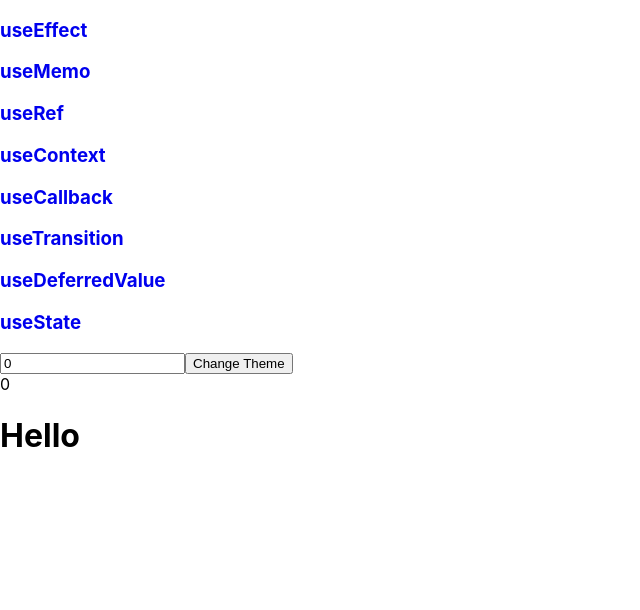
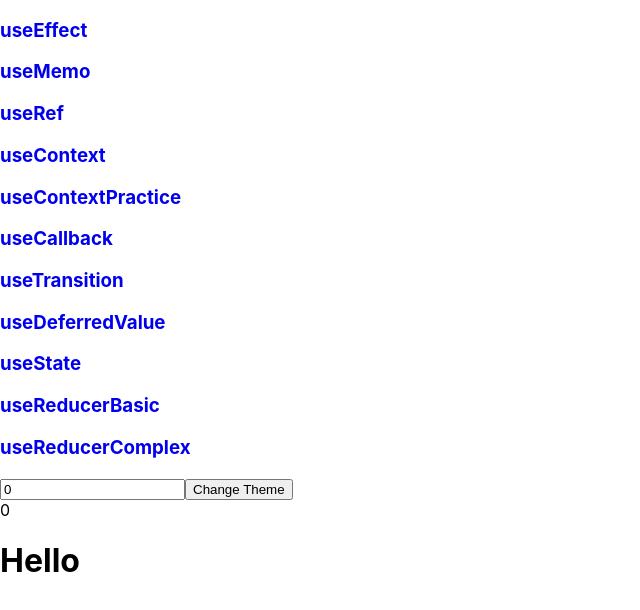
Before and after one commit to LikhithRaju0501/React-hooks, a React (Create React App) app: page /use-memo in a window 1280 px wide. Shown: the top 610 px of the page, without its empty margins (0-640 px from the left). Built offline with nearby package versions, Linux system fonts and the light colour scheme.

Commit message:
useReducer

```diff
--- /dev/null
+++ b/src/ExplainUseContext.js/Practice/ThemeChildPractice.js
@@ -0,0 +1,22 @@
+import React from "react";
+import {
+  useThemePractice,
+  useThemeUpdatePractice,
+} from "./ThemeProviderPractice";
+
+const ThemeChildPractice = () => {
+  const darkTheme = useThemePractice();
+  const darkThemeUpdate = useThemeUpdatePractice();
+  const themeStyle = {
+    backgroundColor: darkTheme && "black",
+    color: darkTheme && "white",
+  };
+  return (
+    <>
+      <button onClick={darkThemeUpdate}>Toggle Theme</button>
+      <div style={themeStyle}>ChildState</div>
+    </>
+  );
+};
+
+export default ThemeChildPractice;
--- /dev/null
+++ b/src/ExplainUseContext.js/Practice/ThemeProviderPractice.js
@@ -0,0 +1,24 @@
+import React, { useState, useContext, createContext } from "react";
+
+const ThemeContextPractice = createContext();
+const ThemeContextUpdatePractice = createContext();
+
+export const useThemePractice = () => useContext(ThemeContextPractice);
+export const useThemeUpdatePractice = () =>
+  useContext(ThemeContextUpdatePractice);
+
+const ThemeProviderPractice = ({ children }) => {
+  const [dark, setDark] = useState(true);
+  const toggleTheme = () => {
+    setDark((prevValue) => !prevValue);
+  };
+  return (
+    <ThemeContextPractice.Provider value={dark}>
+      <ThemeContextUpdatePractice.Provider value={toggleTheme}>
+        {children}
+      </ThemeContextUpdatePractice.Provider>
+    </ThemeContextPractice.Provider>
+  );
+};
+
+export default ThemeProviderPractice;
--- /dev/null
+++ b/src/ExplainUseContext.js/Practice/index.js
@@ -0,0 +1,13 @@
+import React from "react";
+import ThemeProviderPractice from "./ThemeProviderPractice";
+import ThemeChildPractice from "./ThemeChildPractice";
+
+const PracticeUseContext = () => {
+  return (
+    <ThemeProviderPractice>
+      <ThemeChildPractice />
+    </ThemeProviderPractice>
+  );
+};
+
+export default PracticeUseContext;
--- a/src/ExplainUseMemo.js
+++ b/src/ExplainUseMemo.js
@@ -3,10 +3,12 @@ import React, { useState, useMemo } from "react";
 const ExplainUseMemo = () => {
   const [number, setNumber] = useState(0);
   const [dark, setDark] = useState(false);
-  const theme = {
-    backgroundColor: dark && "black",
-    color: dark && "white",
-  };
+  const theme = useMemo(() => {
+    return {
+      backgroundColor: dark && "black",
+      color: dark && "white",
+    };
+  }, [dark]);
   const slowFunction = (number) => {
     console.log("Calling slow number");
     for (let i = 0; i <= 1000000000; i++) {}
--- /dev/null
+++ b/src/ExplainUseReducer/ExplainUseReducerBasic.js
@@ -0,0 +1,36 @@
+import React, { useReducer } from "react";
+
+const ACTIONS = {
+  INCREMENT: "increment",
+  DECREMENT: "decrement",
+};
+
+const reducer = (state, action) => {
+  switch (action.type) {
+    case ACTIONS.INCREMENT:
+      return { ...state, count: state.count + 1 };
+    case ACTIONS.DECREMENT:
+      return { ...state, count: state.count - 1 };
+    default:
+      return state;
+  }
+};
+
+const ExplainUseReducerBasic = () => {
+  const [state, dispatch] = useReducer(reducer, { count: 0 });
+  const increment = () => {
+    dispatch({ type: ACTIONS.INCREMENT });
+  };
+  const decrement = () => {
+    dispatch({ type: ACTIONS.DECREMENT });
+  };
+  return (
+    <div>
+      <button onClick={increment}>+</button> <br />
+      {state?.count} <br />
+      <button onClick={decrement}>-</button> <br />
+    </div>
+  );
+};
+
+export default ExplainUseReducerBasic;
--- /dev/null
+++ b/src/ExplainUseReducer/ExplainUserReducerComplex.js
@@ -0,0 +1,59 @@
+import React, { useReducer, useState } from "react";
+import Todos from "./Todos";
+
+export const ACTIONS = {
+  ADD_TODO: "add_todo",
+  TOGGLE_TODO: "toggle_todo",
+  DELETE_TODO: "delete_todo",
+};
+
+const reducer = (todos, action) => {
+  console.log(todos, action);
+  switch (action.type) {
+    case ACTIONS.ADD_TODO:
+      return [...todos, newTodo(action?.payload?.name)];
+    case ACTIONS.TOGGLE_TODO:
+      return todos.map((todo) => {
+        if (todo.id === action?.payload?.id) {
+          return { ...todo, complete: !todo?.complete };
+        }
+        return todo;
+      });
+    case ACTIONS.DELETE_TODO:
+      return todos.filter((todo) => todo?.id !== action?.payload?.id);
+    default:
+      return todos;
+  }
+};
+
+const newTodo = (name) => {
+  return { id: Date.now(), name, complete: false };
+};
+
+const ExplainUserReducerComplex = () => {
+  const [todos, dispatch] = useReducer(reducer, []);
+  const [name, setName] = useState("");
+
+  const handleSubmit = (e) => {
+    e.preventDefault();
+    dispatch({ type: ACTIONS.ADD_TODO, payload: { name } });
+    setName("");
+  };
+
+  return (
+    <div>
+      <form onSubmit={handleSubmit}>
+        <input
+          type="text"
+          value={name}
+          onChange={(e) => setName(e?.target?.value)}
+        />
+      </form>
+      {todos.map((todo) => {
+        return <Todos key={todo?.id} todo={todo} dispatch={dispatch} />;
+      })}
+    </div>
+  );
+};
+
+export default ExplainUserReducerComplex;
--- /dev/null
+++ b/src/ExplainUseReducer/Todos.js
@@ -0,0 +1,29 @@
+import React from "react";
+import { ACTIONS } from "./ExplainUserReducerComplex";
+
+const Todos = ({ todo, dispatch }) => {
+  return (
+    <div>
+      <span style={{ color: todo?.complete ? "green" : "red" }}>
+        {todo?.name}
+        <button
+          onClick={() =>
+            dispatch({ type: ACTIONS.TOGGLE_TODO, payload: { id: todo?.id } })
+          }
+        >
+          Toggle
+        </button>
+        <button
+          onClick={() =>
+            dispatch({ type: ACTIONS.DELETE_TODO, payload: { id: todo?.id } })
+          }
+        >
+          Delete
+        </button>
+      </span>
+      <br /> <br />
+    </div>
+  );
+};
+
+export default Todos;
--- a/src/Navbar.js
+++ b/src/Navbar.js
@@ -16,6 +16,9 @@ const Navbar = () => {
       <Link to={"/use-context"} style={{ textDecoration: "none" }}>
         <h3>useContext</h3>
       </Link>
+      <Link to={"/use-context-practice"} style={{ textDecoration: "none" }}>
+        <h3>useContextPractice</h3>
+      </Link>
       <Link to={"/use-callback"} style={{ textDecoration: "none" }}>
         <h3>useCallback</h3>
       </Link>{" "}
@@ -28,6 +31,12 @@ const Navbar = () => {
       <Link to={"/use-state"} style={{ textDecoration: "none" }}>
         <h3>useState</h3>
       </Link>{" "}
+      <Link to={"/use-reducer-basic"} style={{ textDecoration: "none" }}>
+        <h3>useReducerBasic</h3>
+      </Link>
+      <Link to={"/use-reducer-complex"} style={{ textDecoration: "none" }}>
+        <h3>useReducerComplex</h3>
+      </Link>
       {/* <Link to={"/use-custom-hook"} style={{ textDecoration: "none" }}>
         <h3>Custom Hooks</h3>
       </Link> */}
--- a/src/index.js
+++ b/src/index.js
@@ -13,6 +13,9 @@ import ExplainUseCallback from "./ExplainUseCallback/ExplainUseCallback";
 import ExplainUseTransition from "./ExplainUseTransition";
 import ExplainUseDeferredValue from "./ExplainUseDeferredValue/ExplainUseDeferredValue";
 import ExplainUseState from "./ExplainUseState";
+import PracticeUseContext from "./ExplainUseContext.js/Practice";
+import ExplainUseReducerBasic from "./ExplainUseReducer/ExplainUseReducerBasic";
+import ExplainUserReducerComplex from "./ExplainUseReducer/ExplainUserReducerComplex";
 // import ExplainUseCustomHooks from "./ExplainUseCustomHooks/ExplainUseCustomHooks";
 
 const root = ReactDOM.createRoot(document.getElementById("root"));
@@ -25,10 +28,16 @@ root.render(
       <Route path="/use-memo" element={<ExplainUseMemo />} />
       <Route path="/use-ref" element={<ExplainUseRef />} />
       <Route path="/use-context" element={<MainState />} />
+      <Route path="/use-context-practice" element={<PracticeUseContext />} />
       <Route path="/use-callback" element={<ExplainUseCallback />} />
       <Route path="/use-transition" element={<ExplainUseTransition />} />
       <Route path="/use-deferred-value" element={<ExplainUseDeferredValue />} />
       <Route path="/use-state" element={<ExplainUseState />} />
+      <Route path="/use-reducer-basic" element={<ExplainUseReducerBasic />} />
+      <Route
+        path="/use-reducer-complex"
+        element={<ExplainUserReducerComplex />}
+      />
       <Route path="*" element={<App />} />
       {/* <Route path="/use-custom-hook" element={<ExplainUseCustomHooks />} /> */}
     </Routes>
```
